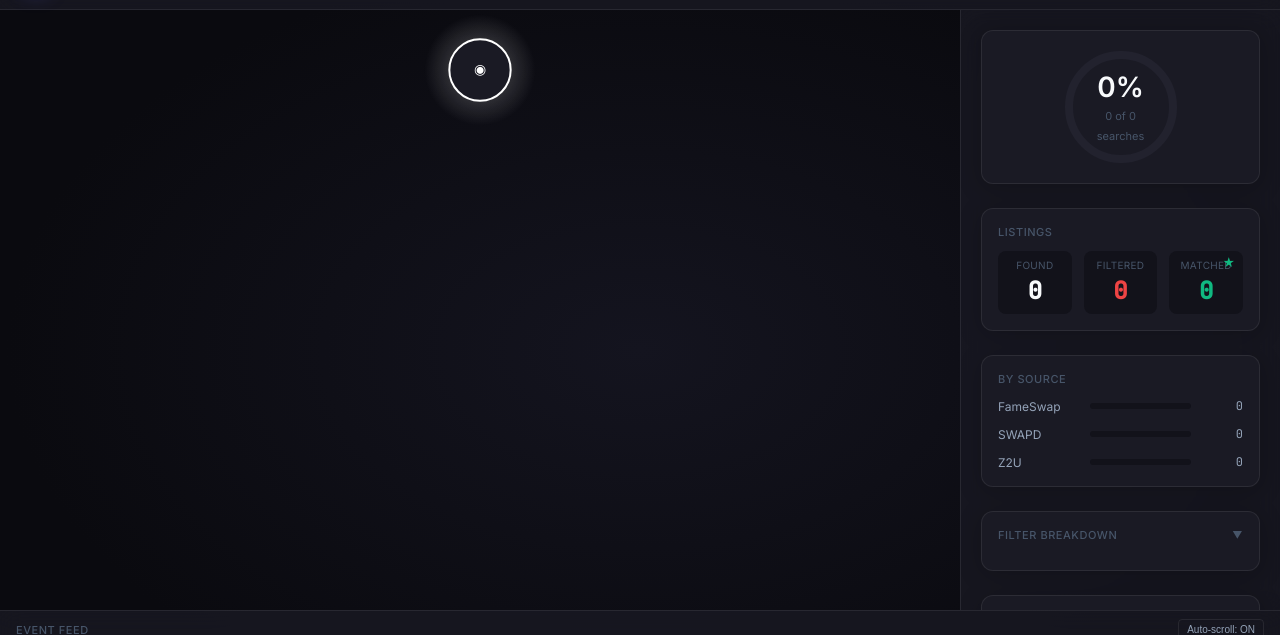
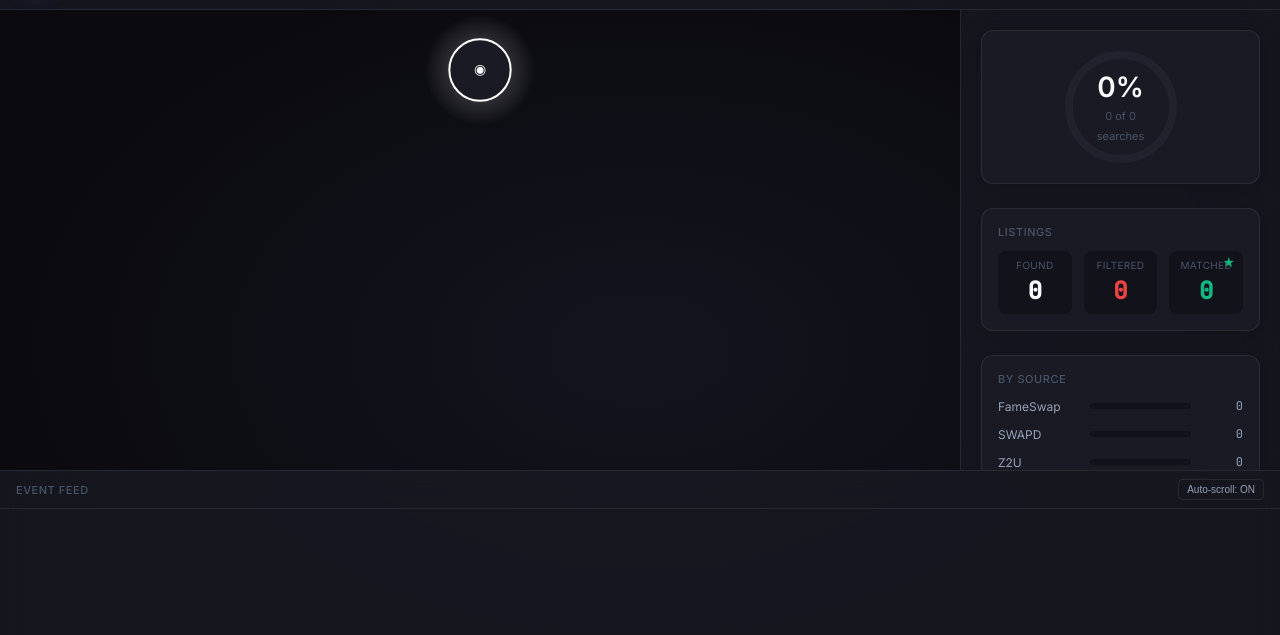
Before and after one commit to sdultsin/scraper-viz, a plain HTML site: page client/index.html in a window 1280 px wide. Shown: the part 50-685 px from the top of the page. Drawn offline with Linux system fonts and the light colour scheme.

Commit message:
Increase node spacing and double event feed height
- 5x stronger repulsion force (500 -> 2500)
- Larger link distance (80 -> 120)
- Weaker center force to let nodes spread
- Event feed height 140px -> 280px

Co-Authored-By: Claude Opus 4.5 <noreply@anthropic.com>

```diff
--- a/client/components/Canvas.js
+++ b/client/components/Canvas.js
@@ -31,10 +31,10 @@ export class Canvas {
       alpha: 1,
       alphaDecay: 0.02,
       velocityDecay: 0.4,
-      centerForce: 0.01,
-      repelForce: 500,
-      linkDistance: 80,
-      linkStrength: 0.3,
+      centerForce: 0.005,
+      repelForce: 2500,
+      linkDistance: 120,
+      linkStrength: 0.15,
     };
 
     this.resize();
--- a/client/styles.css
+++ b/client/styles.css
@@ -462,7 +462,7 @@ body {
 
 /* Event Feed */
 .event-feed {
-  height: 140px;
+  height: 280px;
   background: var(--glass-bg);
   backdrop-filter: blur(12px);
   border-top: 1px solid var(--glass-border);
```
Also changed, not shown: 1 other file.
